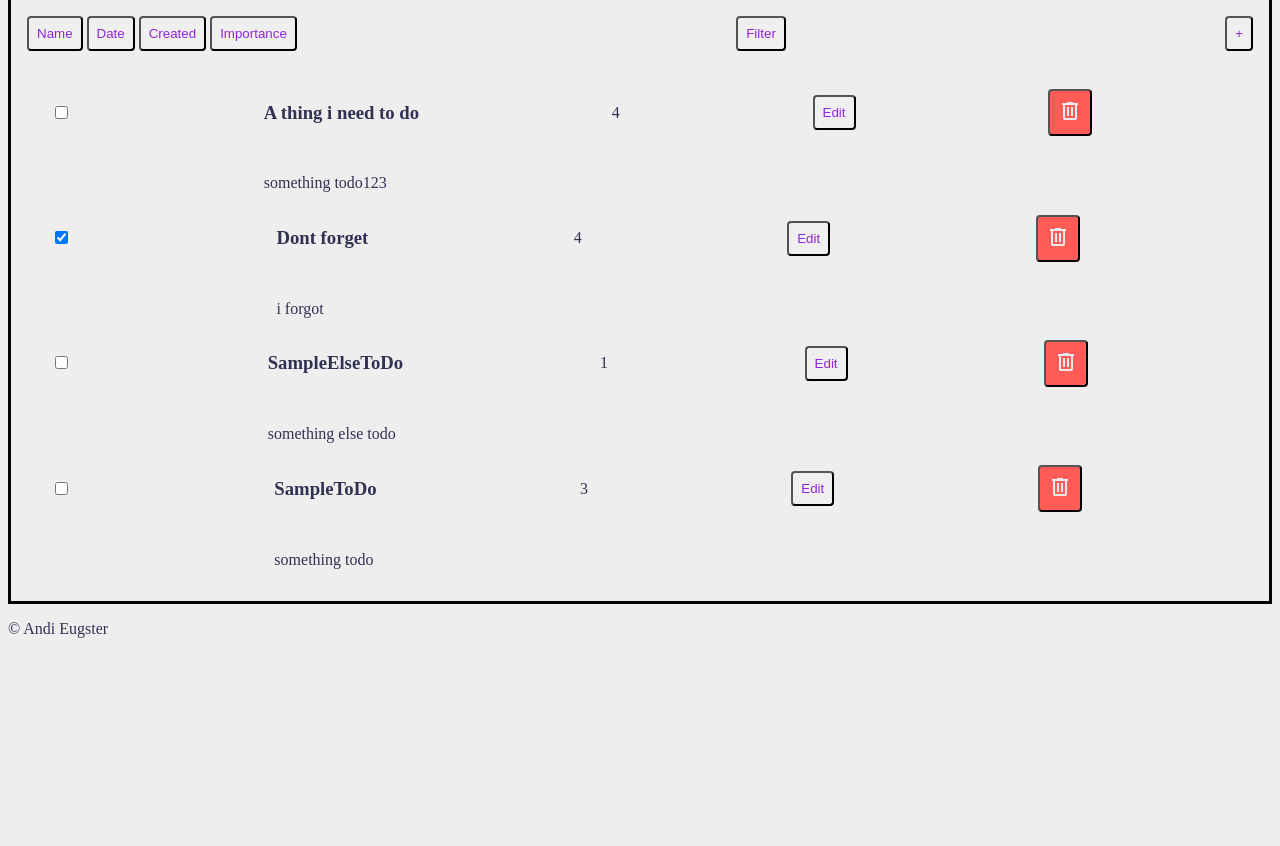
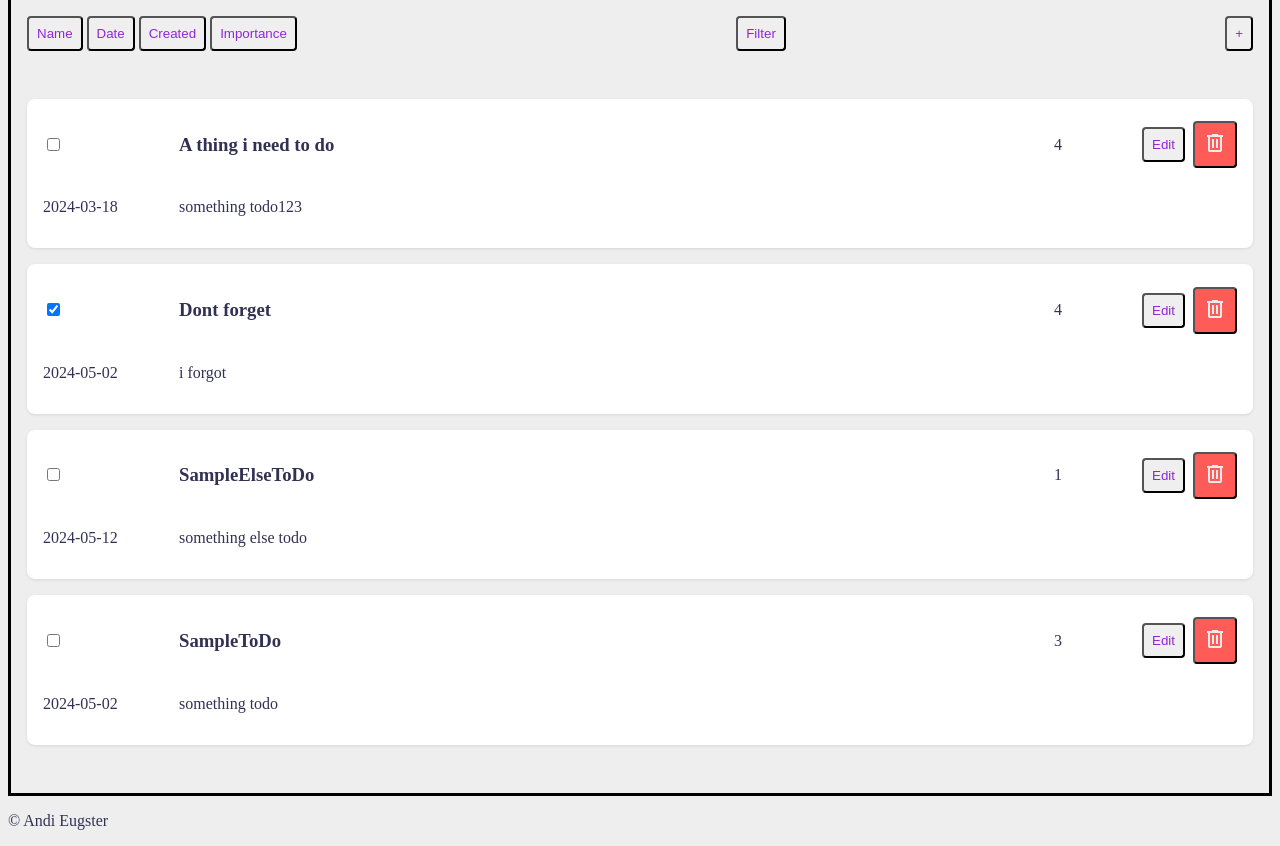
Before and after one commit to Zwebelee/simple-to-do-list, a website with bundled scripts: page source/public/index.html in a window 1280 px wide. Shown: the part 91-937 px from the top of the page. Before the commit the page ends 800 px from the top, so only its background shows below. Built offline with nearby package versions, Linux system fonts and the light colour scheme.

Commit message:
🚧 css update

```diff
--- a/source/public/scripts/services/data/todo-store.js
+++ b/source/public/scripts/services/data/todo-store.js
@@ -3,10 +3,10 @@ let todos = JSON.parse(localStorage.getItem('simple-todos'));
 if (!todos) {
   // load sample todos
   todos = [
-    {id: 1, title: 'SampleToDo', description: 'something todo', dueDate:'', importance:3, finished: false, guid:"6290969e-e73d-487d-8eb4-acb490e0a5fe"},
-    {id: 2, title: 'SampleElseToDo', description: 'something else todo', dueDate:'', importance:1,finished: false, guid:"c3491f73-3f4d-4dd8-a45b-79cbcc77d623"},
-    {id: 3, title: 'Dont forget', description: 'i forgot', dueDate:'', importance:4,finished: true, guid: "50736f1d-5566-49ad-9f02-61608982a671"},
-    {id: 4, title: 'A thing i need to do', description: 'something todo123', dueDate:'', importance:4,finished: false, guid:"286f4fb8-1ef3-429a-952d-baa47b894d47"}
+    {id: 1, title: 'SampleToDo', description: 'something todo', dueDate:'2024-05-02', importance:3, finished: false, guid:"6290969e-e73d-487d-8eb4-acb490e0a5fe"},
+    {id: 2, title: 'SampleElseToDo', description: 'something else todo', dueDate:'2024-05-12', importance:1,finished: false, guid:"c3491f73-3f4d-4dd8-a45b-79cbcc77d623"},
+    {id: 3, title: 'Dont forget', description: 'i forgot', dueDate:'2024-05-02', importance:4,finished: true, guid: "50736f1d-5566-49ad-9f02-61608982a671"},
+    {id: 4, title: 'A thing i need to do', description: 'something todo123', dueDate:'2024-03-18', importance:4,finished: false, guid:"286f4fb8-1ef3-429a-952d-baa47b894d47"}
   ];
   localStorage.setItem('simple-todos', JSON.stringify(todos));
 }
--- a/source/public/styles/main.css
+++ b/source/public/styles/main.css
@@ -4,6 +4,7 @@
     --light: #eee;
     --dark: #313154;
     --danger: #ff5b57;
+    --shadow: 0 1px 3px rgb(0 0 0 / 10%);
 }
 
 * {
@@ -32,7 +33,7 @@ main {
 }
 
 .header-buttons {
-    display:flex;
+    display: flex;
     gap: 0.5rem;
 }
 
@@ -75,27 +76,21 @@ main {
 .todo-list-item {
     display: grid;
     grid-template:
-            "status title importance edit delete"
-            "duedate description description description description";
-    gap: 1rem;
+        "status title importance edit delete"
+        "duedate description description description description"
+        / 8rem 1fr 5rem auto auto;
+    gap: 0.5rem;
     align-items: center;
-
+    background-color: #fff;
+    padding: 1rem;
+    border-radius: 0.5rem;
+    box-shadow: var(--shadow);
+    margin-bottom: 1rem;
 }
 
-/** .todo-list {
-    display: flex;
-    flex-direction: column;
+.todo-list {
+    padding: 1rem;
 }
-
-.todo-list-item {
-    display: flex;
-    align-items: center;
-    justify-content: space-between;
-    padding: 1rem;
-    border-radius: 0.5rem;
-    box-shadow: 0 0 10px rgb(0 0 0 / 10%);
-    margin-bottom: 1rem;
-} */
 
 button {
     padding: 0.5rem;
```
